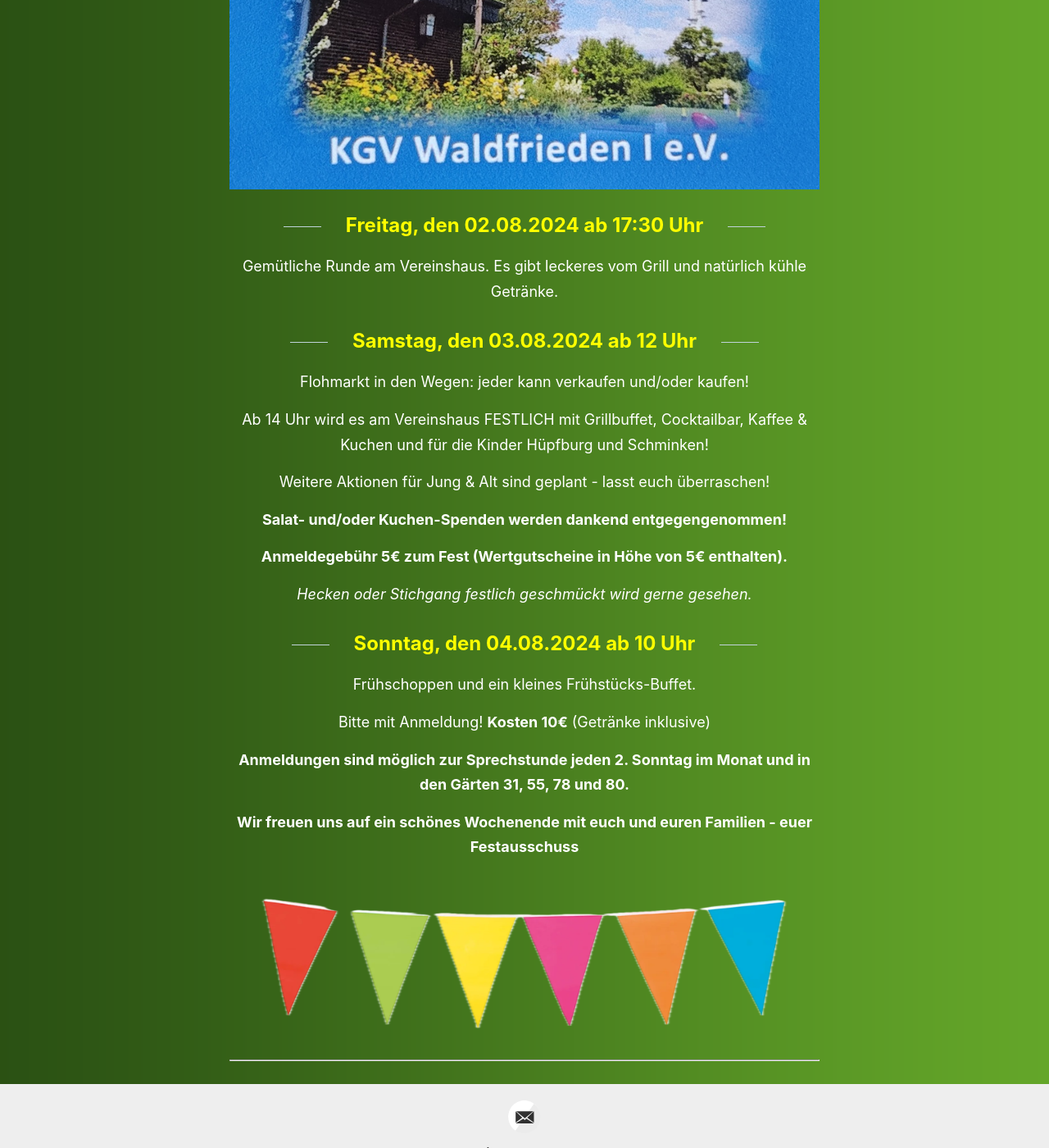
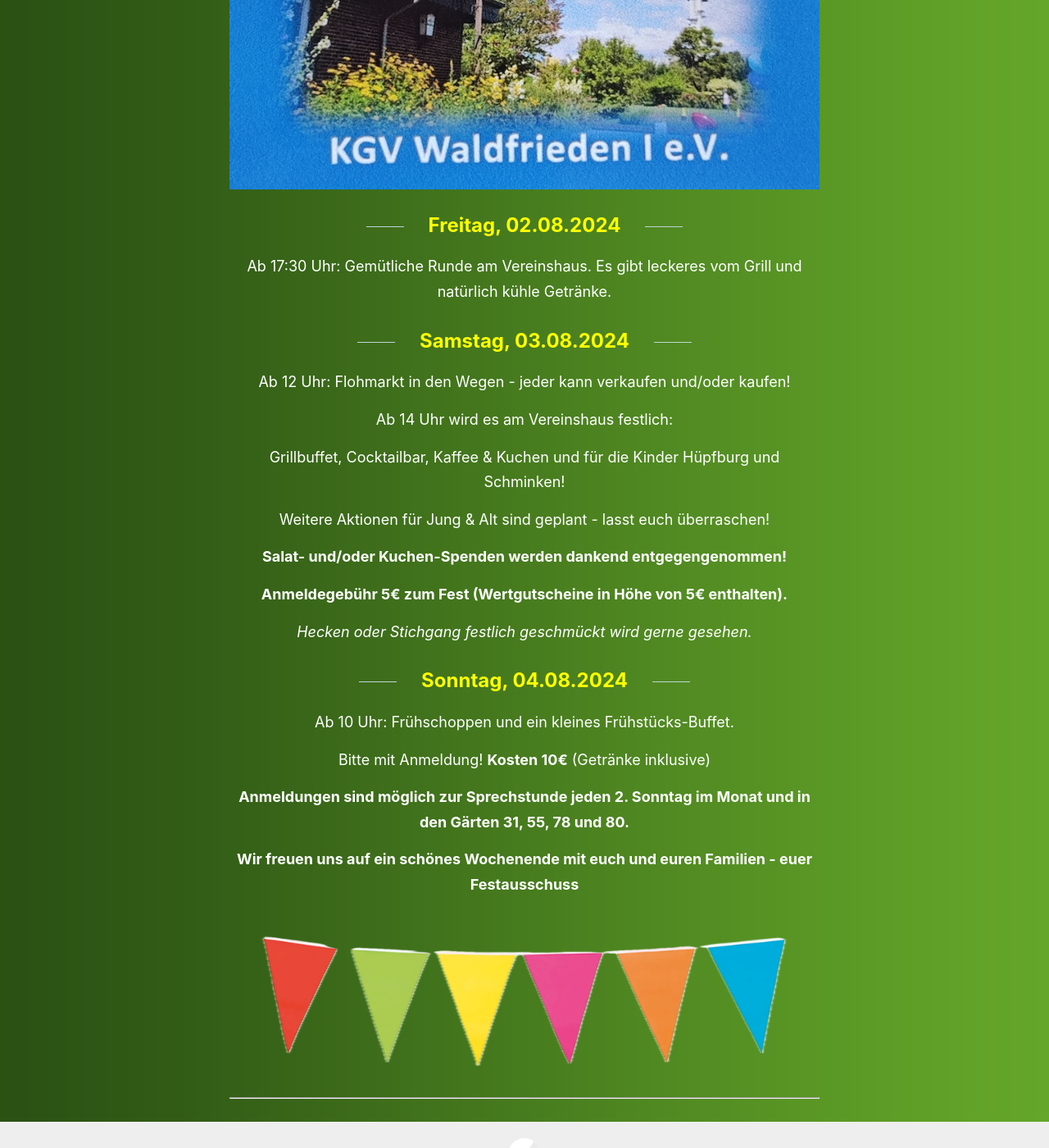
Before and after one commit to der-Frankie/kgv-website-dev.github.io, a Jekyll site: the page built from _posts/2024-07-01-Sommerfest-2024.md, in a window 1280 px wide and 1400 px high, scrolled down 907 px. Shown: the whole window at 82% size. Built offline with Jekyll 4.4.1, drawn with Linux system fonts in a browser that asks for light colours.

Commit message:
Update 2024-07-01-Sommerfest-2024.md
kleine Textanpassungen

```diff
--- a/_posts/2024-07-01-Sommerfest-2024.md
+++ b/_posts/2024-07-01-Sommerfest-2024.md
@@ -9,14 +9,16 @@ excerpt: Wir feiern das 60-jährige Vereinsjubiläum mit einem mehrtägigen Somm
 
 ![60-Jahre-KGV]({{site.baseurl}}{% link images/60-Jahre-KGV-Waldfrieden-Sticker.jpg %})
 
-## Freitag, den 02.08.2024 ab 17:30 Uhr
-Gemütliche Runde am Vereinshaus.
+## Freitag, 02.08.2024
+Ab 17:30 Uhr: Gemütliche Runde am Vereinshaus.
 Es gibt leckeres vom Grill und natürlich kühle Getränke.
 
-## Samstag, den 03.08.2024 ab 12 Uhr
-Flohmarkt in den Wegen: jeder kann verkaufen und/oder kaufen!
+## Samstag, 03.08.2024
+Ab 12 Uhr: Flohmarkt in den Wegen - jeder kann verkaufen und/oder kaufen!
 
-Ab 14 Uhr wird es am Vereinshaus FESTLICH mit Grillbuffet, Cocktailbar, Kaffee & Kuchen und für die Kinder Hüpfburg und Schminken!
+Ab 14 Uhr wird es am Vereinshaus festlich:
+
+Grillbuffet, Cocktailbar, Kaffee & Kuchen und für die Kinder Hüpfburg und Schminken!
 
 Weitere Aktionen für Jung & Alt sind geplant - lasst euch überraschen!
 
@@ -27,9 +29,9 @@ Weitere Aktionen für Jung & Alt sind geplant - lasst euch überraschen!
 *Hecken oder Stichgang festlich geschmückt wird gerne gesehen.*
 
 
-## Sonntag, den 04.08.2024 ab 10 Uhr
+## Sonntag, 04.08.2024
 
-Frühschoppen und ein kleines Frühstücks-Buffet.
+Ab 10 Uhr: Frühschoppen und ein kleines Frühstücks-Buffet.
 
 Bitte mit Anmeldung! **Kosten 10€** (Getränke inklusive)
 
```
